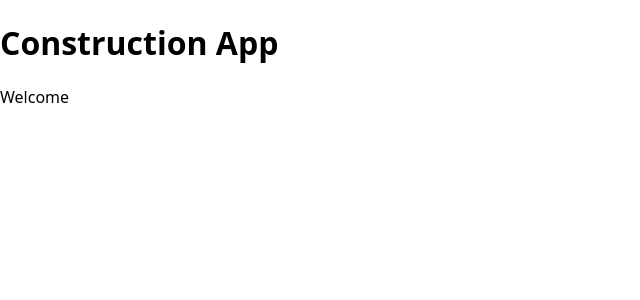
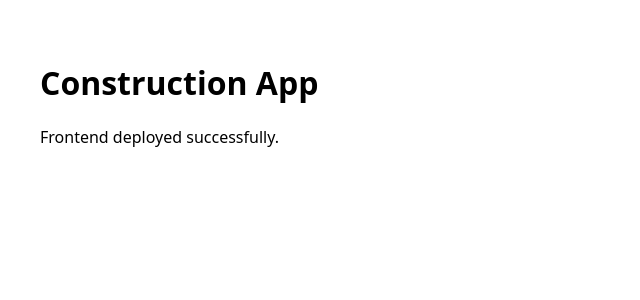
Before and after one commit to King570006/construction-frontend, a Next.js app: page / in a window 1280 px wide. Shown: the top 300 px of the page, without its empty margins (0-640 px from the left). Built offline with nearby package versions, Linux system fonts and the light colour scheme.

Commit message:
Fix empty index page

```diff
--- a/pages/index.js
+++ b/pages/index.js
@@ -1,8 +1,8 @@
 export default function Home() {
   return (
-    <div>
+    <main style={{ padding: 40 }}>
       <h1>Construction App</h1>
-      <p>Welcome</p>
-    </div>
+      <p>Frontend deployed successfully.</p>
+    </main>
   );
 }
```
